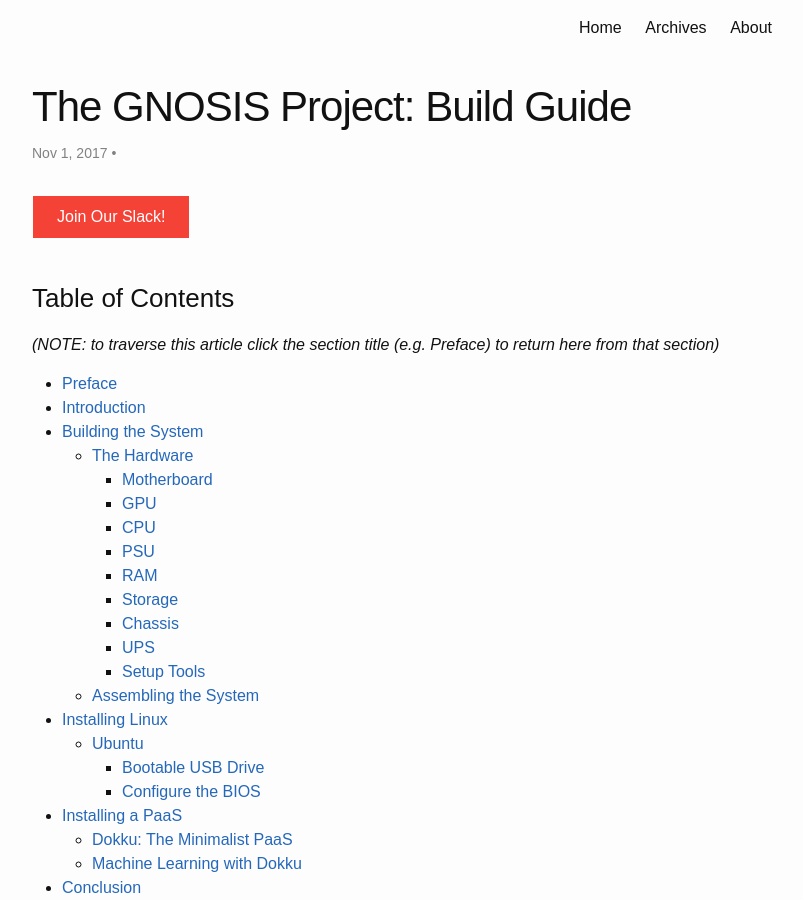
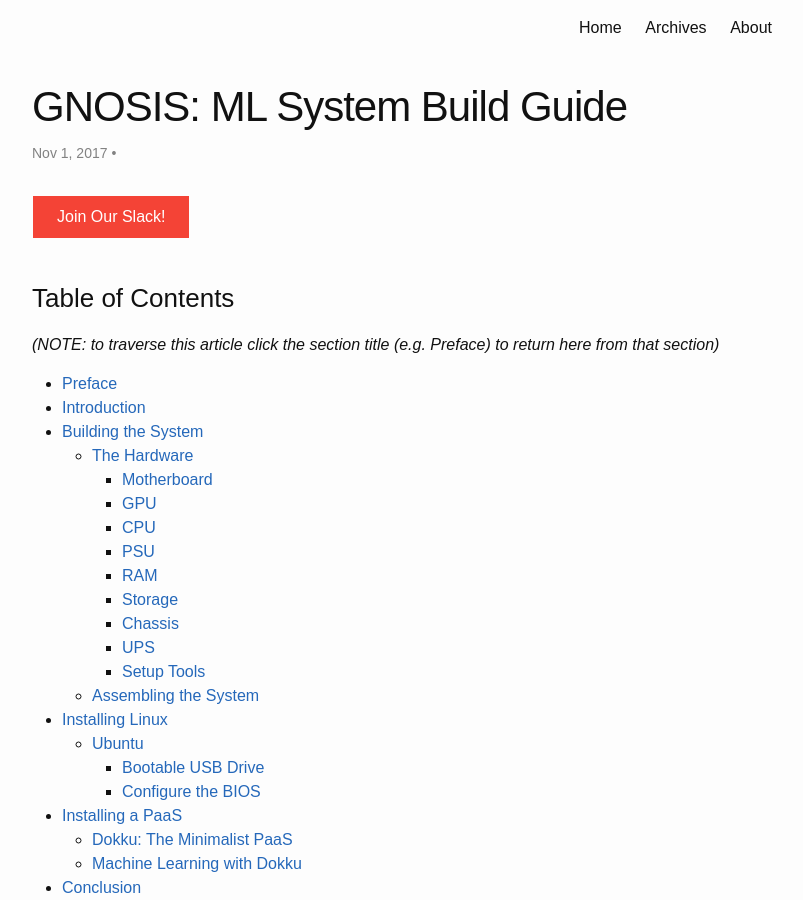
Before and after one commit to RagingTiger/RagingTiger.github.io, a Jekyll site: the page built from _posts/2017-11-01-gnosis.md, in a window 1280 px wide and 900 px high. Shown: the whole window, without its empty margins (238-1041 px from the left). Built offline with Jekyll 4.4.1, drawn with Linux system fonts in a browser that asks for light colours.

Commit message:
Updated title

```diff
--- a/_posts/2017-11-01-gnosis.md
+++ b/_posts/2017-11-01-gnosis.md
@@ -1,6 +1,6 @@
 ---
 layout: post
-title: "The GNOSIS Project: Build Guide"
+title: "GNOSIS: ML System Build Guide"
 date: 2017-11-01
 category: [gnosis, compsci, ml]
 ---
```
